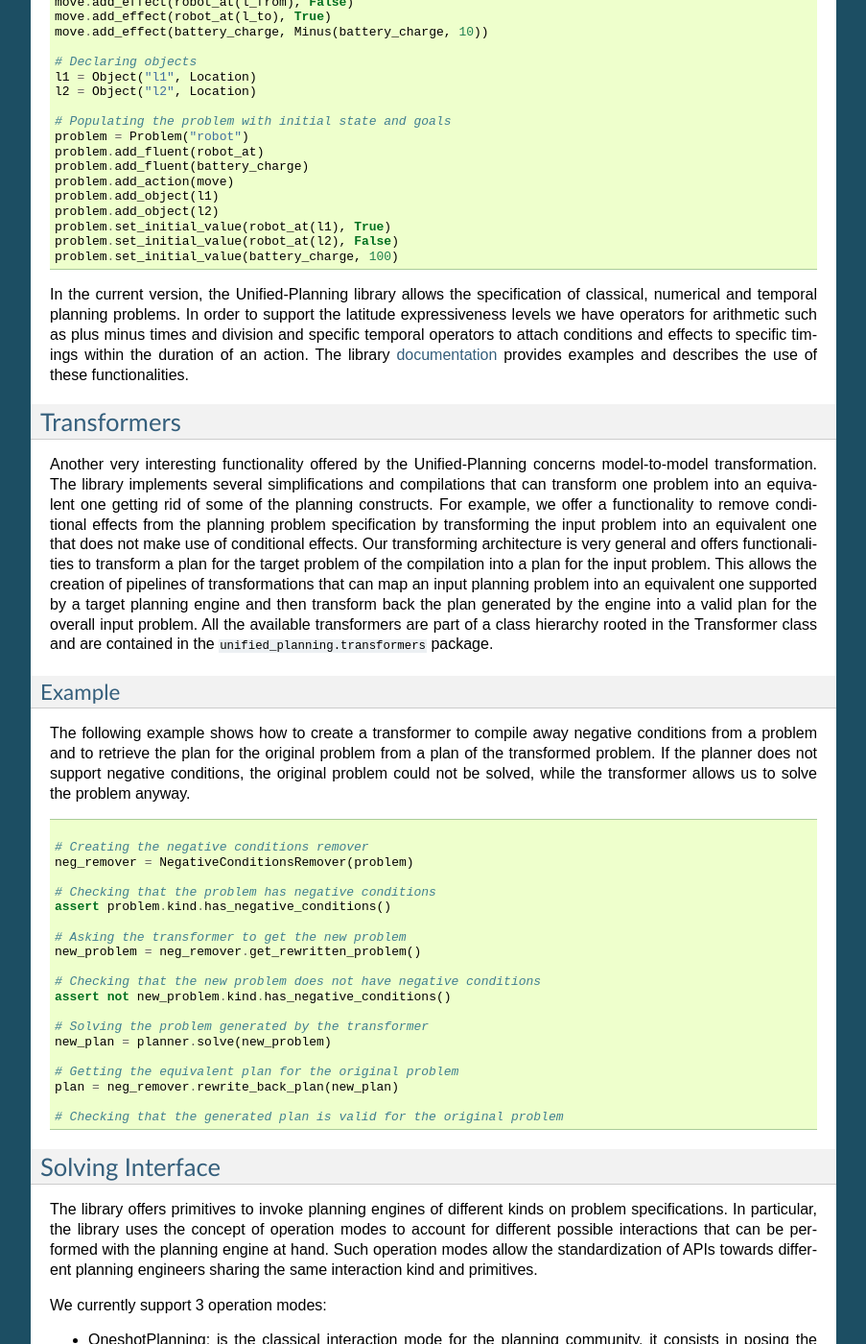
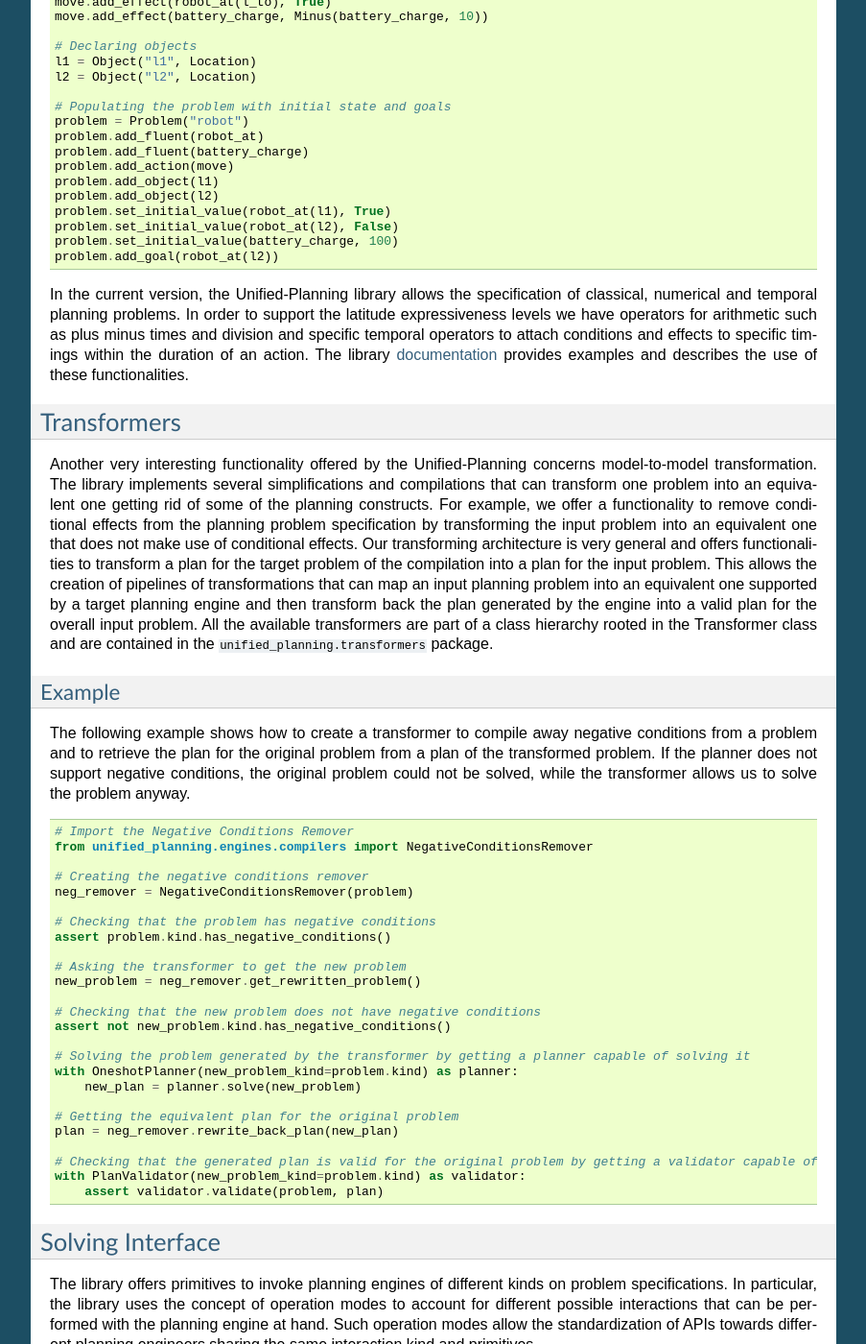
Before and after one commit to aiplan4eu/unified-planning, a Sphinx documentation site: the page built from docs/getting_started.rst, in a window 1280 px wide and 1400 px high, scrolled down 975 px. Shown: the whole window at 96% size, without its empty margins (198-1101 px from the left). Built offline with Sphinx 7.4.7, drawn with Linux system fonts in a browser that asks for light colours; some of the changed text lies outside the part shown.

Commit message:
Removed tutorials folder and mvoed code from gettingstarted to code_snippets

```diff
--- a/docs/code_snippets/robot_battery.py
+++ b/docs/code_snippets/robot_battery.py
@@ -1,4 +1,5 @@
-# Getting started import 1
+# ============  Getting started import number 1  ============
+
 # Import all the shortcuts, an handy way of using the unified_planning framework
 from unified_planning.shortcuts import *
 
@@ -6,7 +7,7 @@
 Location = UserType("Location")
 
 # Creating problem ‘variables’
-robot_at = Fluent("robot_at", BoolType(), [Location])
+robot_at = Fluent("robot_at", BoolType(), location=Location)
 battery_charge = Fluent("battery_charge", RealType(0, 100))
 
 # Creating actions
@@ -37,6 +38,11 @@
 problem.set_initial_value(battery_charge, 100)
 problem.add_goal(robot_at(l2))
 
+# ============  Getting started import number 2  ============
+
+# Import the Negative Conditions Remover
+from unified_planning.engines.compilers import NegativeConditionsRemover
+
 # Creating the negative conditions remover
 neg_remover = NegativeConditionsRemover(problem)
 
@@ -49,14 +55,18 @@
 # Checking that the new problem does not have negative conditions
 assert not new_problem.kind.has_negative_conditions()
 
-# Solving the problem generated by the transformer
-new_plan = planner.solve(new_problem)
+# Solving the problem generated by the transformer by getting a planner capable of solving it
+with OneshotPlanner(new_problem_kind=problem.kind) as planner:
+    new_plan = planner.solve(new_problem)
 
 # Getting the equivalent plan for the original problem
 plan = neg_remover.rewrite_back_plan(new_plan)
 
-# Checking that the generated plan is valid for the original problem
-assert planner.validate(problem, plan)
+# Checking that the generated plan is valid for the original problem by getting a validator capable of validating  it
+with PlanValidator(new_problem_kind=problem.kind) as validator:
+    assert validator.validate(problem, plan)
+
+# ============  Getting started import number 3  ============
 
 # Getting a oneshot planner that is able to handle the given problem kind
 with OneshotPlanner(problem_kind=problem.kind) as planner:
@@ -65,6 +75,8 @@
 
     # Printing the plan
     print(plan)
+
+# ============  Getting started import number 4  ============
 
 # Importing the PDDLReader and PDDLWriter
 from unified_planning.io import PDDLReader, PDDLWriter
--- a/tutorials/usage.rst
+++ /dev/null
@@ -1,3 +0,0 @@
-Here we have a simple tutorial on how to use the UP:
-
-.. literalinclude:: ./../code_snippets/usage.py
```
Also changed, not shown: docs/getting_started.rst (+4 -4 lines).
